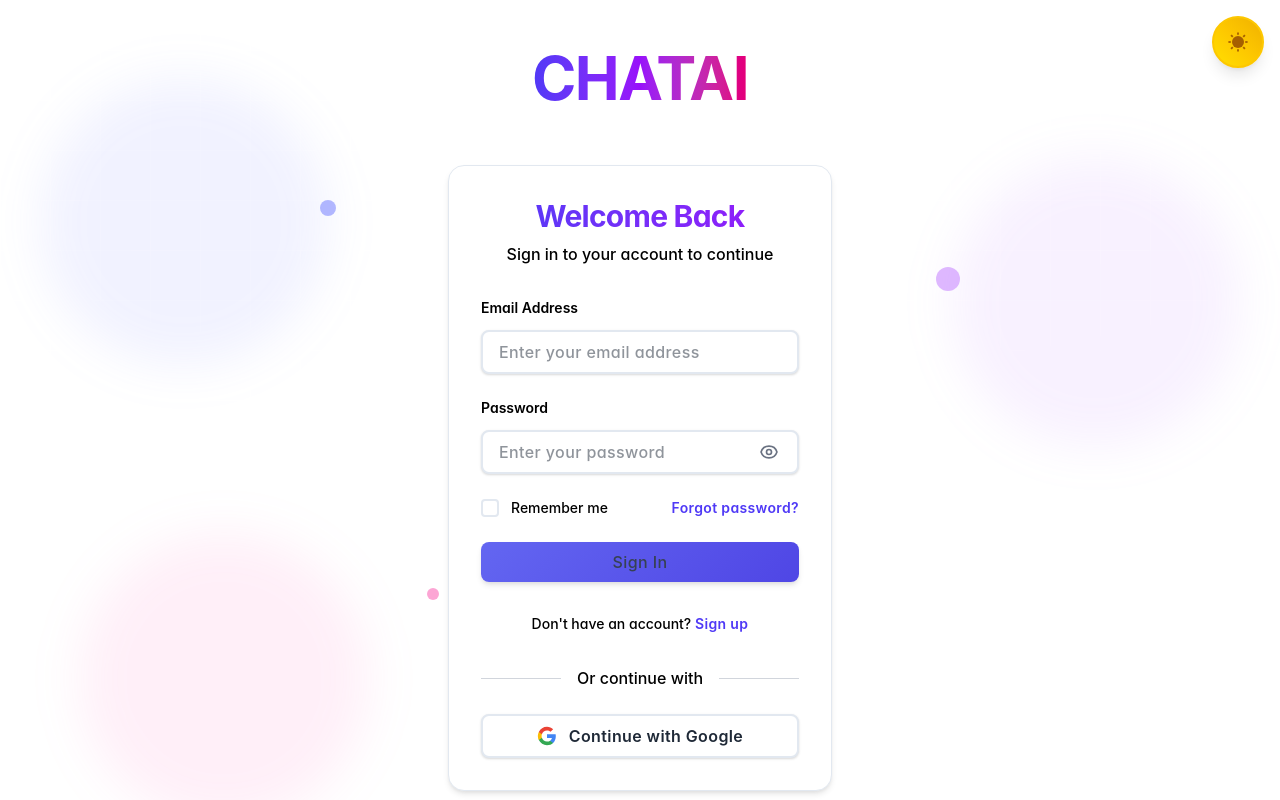
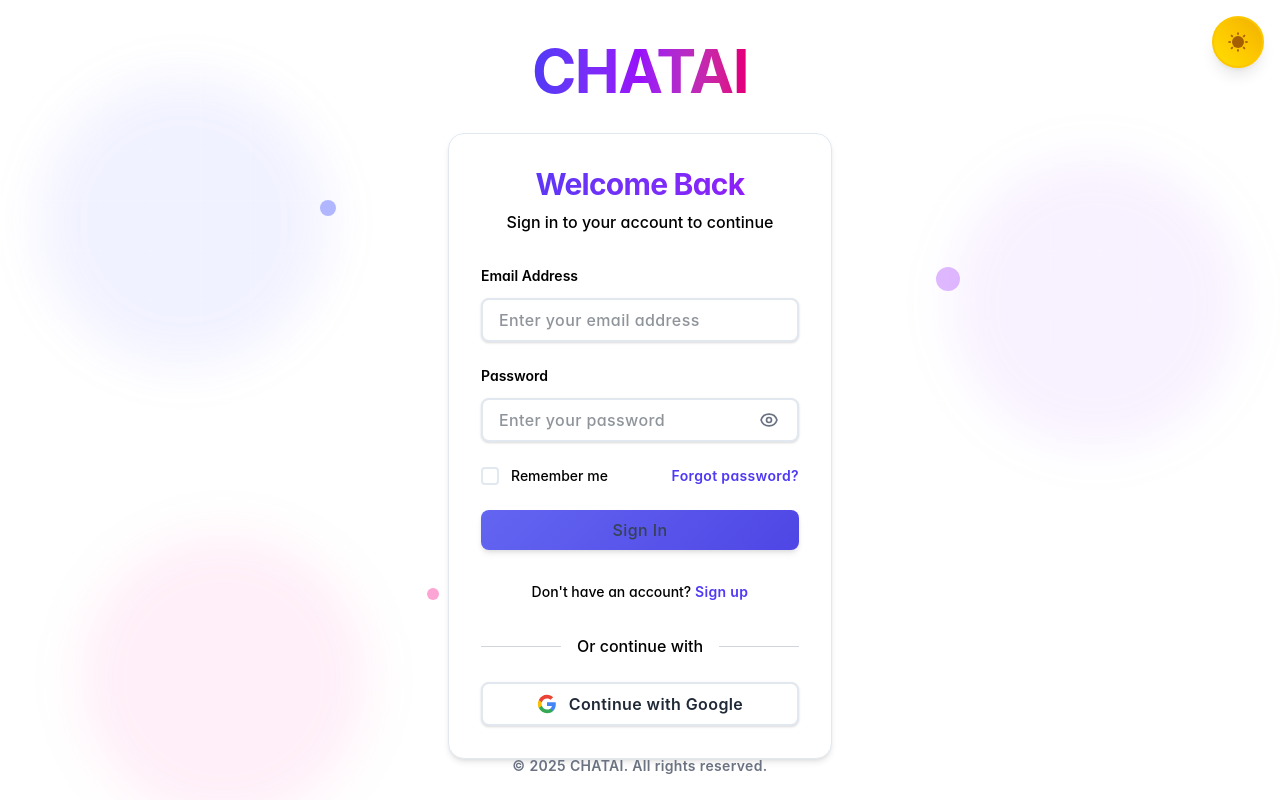
Before and after one commit to Ashish8121/chat_ai, a Next.js app: page / in a window 1280 px wide. Built offline with nearby package versions, Linux system fonts and the light colour scheme.

Commit message:
Update changes

```diff
--- a/src/app/page.js
+++ b/src/app/page.js
@@ -21,28 +21,21 @@
       </div>
 
       {/* Main Content */}
-      <div className="relative z-10 min-h-screen flex flex-col">
-        {/* Top Section - CHATAI Logo */}
-        <div className="flex justify-center items-center py-12">
+      <div className="min-h-screen flex flex-col justify-center items-center">
+        <div className="w-full flex justify-center items-center pb-8">
           <div className="animate-slide-in-right text-center">
             <h1 className="text-5xl lg:text-6xl font-black tracking-tight cursor-pointer group">
               <span className="bg-gradient-to-r from-indigo-600 via-purple-600 to-pink-600 bg-clip-text text-transparent transition-all duration-500 group-hover:from-pink-600 group-hover:via-purple-600 group-hover:to-indigo-600 group-hover:scale-105 group-hover:drop-shadow-2xl inline-block transform hover:rotate-1 hover:skew-y-1 interactive-text">
                 CHATAI
               </span>
             </h1>
-
           </div>
         </div>
-
-        {/* Center Section - Login Form */}
-        <div className="flex-1 flex items-center justify-center px-4 sm:px-6 lg:px-8">
+        <div className="flex items-center justify-center px-4 sm:px-6 lg:px-8 w-full">
           <div className="w-full max-w-sm">
             <LoginForm />
           </div>
         </div>
-
-        {/* Bottom Section - Features */}
-
       </div>
 
       {/* Floating Elements */}
```
